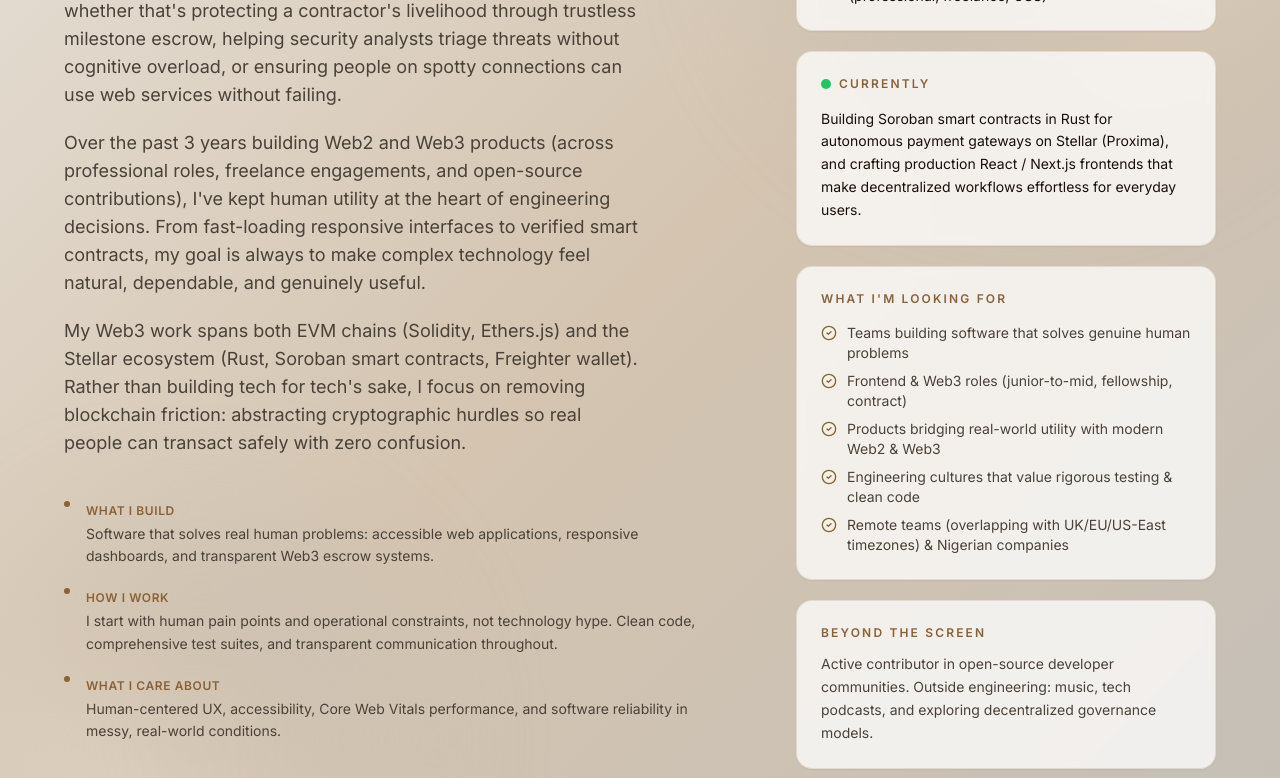
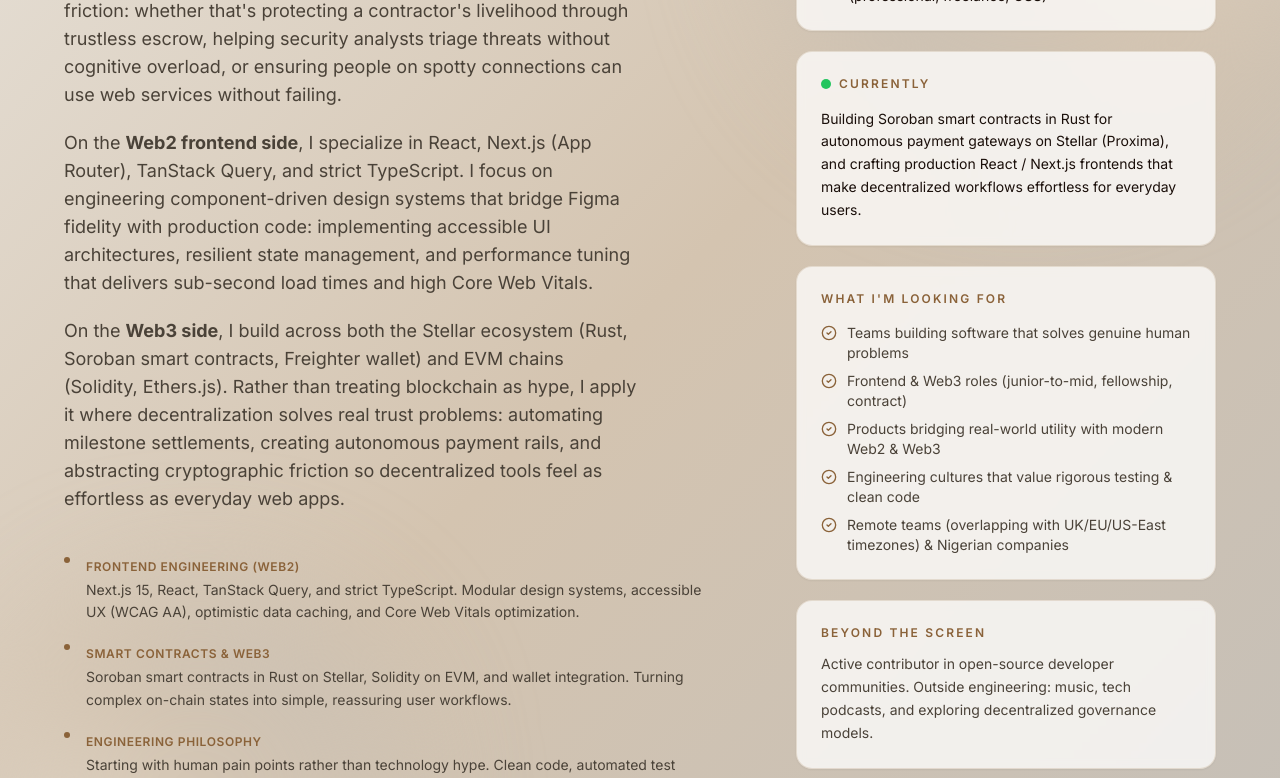
Before and after one commit to IyanuOluwaJesuloba/portfolio, a Next.js app: page / in a window 1280 px wide. Shown: the part 1160-1938 px from the top of the page. Built offline with nearby package versions, Linux system fonts and the light colour scheme; no server answers.

Commit message:
Tiny change

```diff
--- a/components/about.tsx
+++ b/components/about.tsx
@@ -25,18 +25,19 @@ import { PORTFOLIO_CONFIG } from '@/lib/constants';
 
 const highlights = [
   {
-    label: 'What I build',
-    value: 'Software that solves real human problems: accessible web applications, responsive dashboards, and transparent Web3 escrow systems.',
+    label: 'Frontend Engineering (Web2)',
+    value:
+      'Next.js 15, React, TanStack Query, and strict TypeScript. Modular design systems, accessible UX (WCAG AA), optimistic data caching, and Core Web Vitals optimization.',
   },
   {
-    label: 'How I work',
+    label: 'Smart Contracts & Web3',
     value:
-      'I start with human pain points and operational constraints, not technology hype. Clean code, comprehensive test suites, and transparent communication throughout.',
+      'Soroban smart contracts in Rust on Stellar, Solidity on EVM, and wallet integration. Turning complex on-chain states into simple, reassuring user workflows.',
   },
   {
-    label: 'What I care about',
+    label: 'Engineering Philosophy',
     value:
-      'Human-centered UX, accessibility, Core Web Vitals performance, and software reliability in messy, real-world conditions.',
+      'Starting with human pain points rather than technology hype. Clean code, automated test suites (Jest, Cargo, Foundry), and zero surprises.',
   },
 ];
 
@@ -100,22 +101,23 @@ export function AboutSection() {
                 </h2>
 
                 <p className="text-base sm:text-lg text-[#4a4238] dark:text-[#d4c4b0] leading-relaxed max-w-xl">
-                  I'm IyanuOluwa, a frontend and Web3 engineer based in Nigeria. I believe great software is defined
-                  by the human friction it eliminates: whether that's protecting a contractor's livelihood through trustless
-                  milestone escrow, helping security analysts triage threats without cognitive overload, or ensuring people on spotty
+                  I'm IyanuOluwa, a frontend and Web3 engineer based in Nigeria. I believe great software only creates value
+                  when it eliminates human friction: whether that's protecting a contractor's livelihood through trustless
+                  escrow, helping security analysts triage threats without cognitive overload, or ensuring people on spotty
                   connections can use web services without failing.
                 </p>
 
                 <p className="text-base sm:text-lg text-[#4a4238] dark:text-[#d4c4b0] leading-relaxed max-w-xl">
-                  Over the past 3 years building Web2 and Web3 products (across professional roles, freelance engagements,
-                  and open-source contributions), I've kept human utility at the heart of engineering decisions. From fast-loading responsive interfaces
-                  to verified smart contracts, my goal is always to make complex technology feel natural, dependable, and genuinely useful.
+                  On the <strong>Web2 frontend side</strong>, I specialize in React, Next.js (App Router), TanStack Query, and strict TypeScript.
+                  I focus on engineering component-driven design systems that bridge Figma fidelity with production code: implementing accessible
+                  UI architectures, resilient state management, and performance tuning that delivers sub-second load times and high Core Web Vitals.
                 </p>
 
                 <p className="text-base sm:text-lg text-[#4a4238] dark:text-[#d4c4b0] leading-relaxed max-w-xl">
-                  My Web3 work spans both EVM chains (Solidity, Ethers.js) and the Stellar ecosystem (Rust, Soroban smart contracts, Freighter wallet).
-                  Rather than building tech for tech's sake, I focus on removing blockchain friction: abstracting cryptographic hurdles so
-                  real people can transact safely with zero confusion.
+                  On the <strong>Web3 side</strong>, I build across both the Stellar ecosystem (Rust, Soroban smart contracts, Freighter wallet)
+                  and EVM chains (Solidity, Ethers.js). Rather than treating blockchain as hype, I apply it where decentralization solves real trust
+                  problems: automating milestone settlements, creating autonomous payment rails, and abstracting cryptographic friction so decentralized
+                  tools feel as effortless as everyday web apps.
                 </p>
               </div>
 
--- a/components/skills-section.tsx
+++ b/components/skills-section.tsx
@@ -39,6 +39,7 @@ const groups: TechGroup[] = [
       { name: 'React', note: 'Component architecture, custom hooks, context, state management', primary: true },
       { name: 'Next.js', note: 'App Router, SSR/SSG, API routes, image optimization, Core Web Vitals', primary: true },
       { name: 'TypeScript', note: 'Strict mode, generics, utility types across all projects', primary: true },
+      { name: 'TanStack Query', note: 'Server state management, optimistic caching, asynchronous queries', primary: true },
       { name: 'Tailwind CSS', note: 'Utility-first styling, custom design tokens, dark mode', primary: true },
       { name: 'Framer Motion', note: 'Page transitions, scroll animations, gesture interactions', primary: true },
       { name: 'JavaScript (ES2022+)', note: 'Async/await, optional chaining, modules, Web APIs' },
--- a/lib/constants.ts
+++ b/lib/constants.ts
@@ -51,6 +51,7 @@ export const PORTFOLIO_CONFIG = {
       'React',
       'Next.js',
       'TypeScript',
+      'TanStack Query',
       'JavaScript (ES2022+)',
       'Tailwind CSS',
       'Framer Motion',
```
